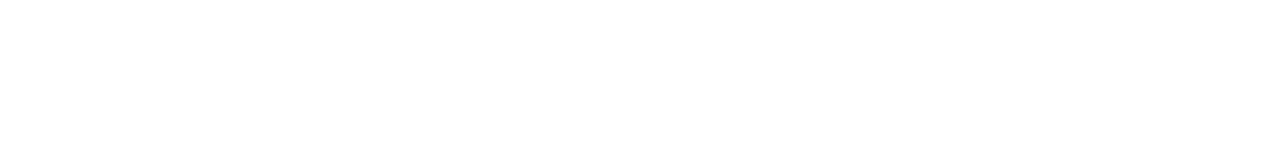
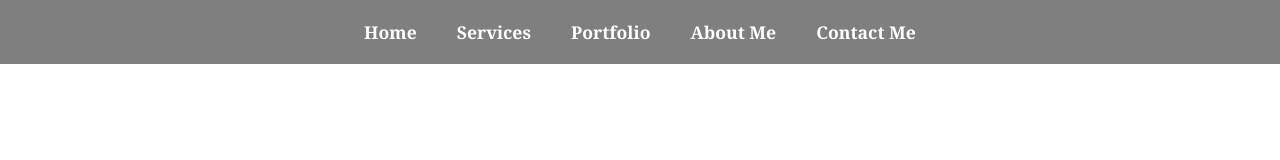
Before and after one commit to bravo-stack/portfolio, a plain HTML site: page index.html in a window 1280 px wide. Drawn offline with Linux system fonts and the light colour scheme.

Commit message:
added and styled a navbar

```diff
--- a/css/style.css
+++ b/css/style.css
@@ -0,0 +1,42 @@
+* {
+    margin: 0;
+    padding: 0;
+    box-sizing: border-box;
+}
+
+
+/* Nav Bar */
+.navbar {
+    display: flex;
+    justify-content: center;
+    align-items: center;
+    background-color: rgba(0, 0, 0, 0.5);
+    position: sticky;
+    top: 0;
+}
+
+.navbar > ul {
+    display: flex;
+    list-style: none;
+    margin: 20px 0px;
+}
+
+.navbar > ul > li {
+    font-family: Cambria;
+    font-size: 1.1rem;
+    font-weight: bold;
+}
+
+.navbar > ul > li > a {
+    text-decoration: none;
+    color: white;
+    padding: 5px 20px;
+    transition: all 0.5 ease;
+}
+
+.navbar > ul > li > a:hover {
+    background-color: white;
+    color: black;
+    border: 1px solid rgba(255, 255, 255, 0.5);
+    border-radius: 1.1rem;
+}
--- a/index.html
+++ b/index.html
@@ -7,6 +7,16 @@
         <link rel="stylesheet" href="css/style.css">
     </head>
     <body>
+        <nav class="navbar">
+            <ul>
+                <li><a href="#">Home</a></li>
+                <li><a href="#">Services</a></li>
+                <li><a href="#">Portfolio</a></li>
+                <li><a href="#">About Me</a></li>
+                <li><a href="#">Contact Me</a></li>
+
+            </ul>
+        </nav>
 
     </body>
 </html>
```
